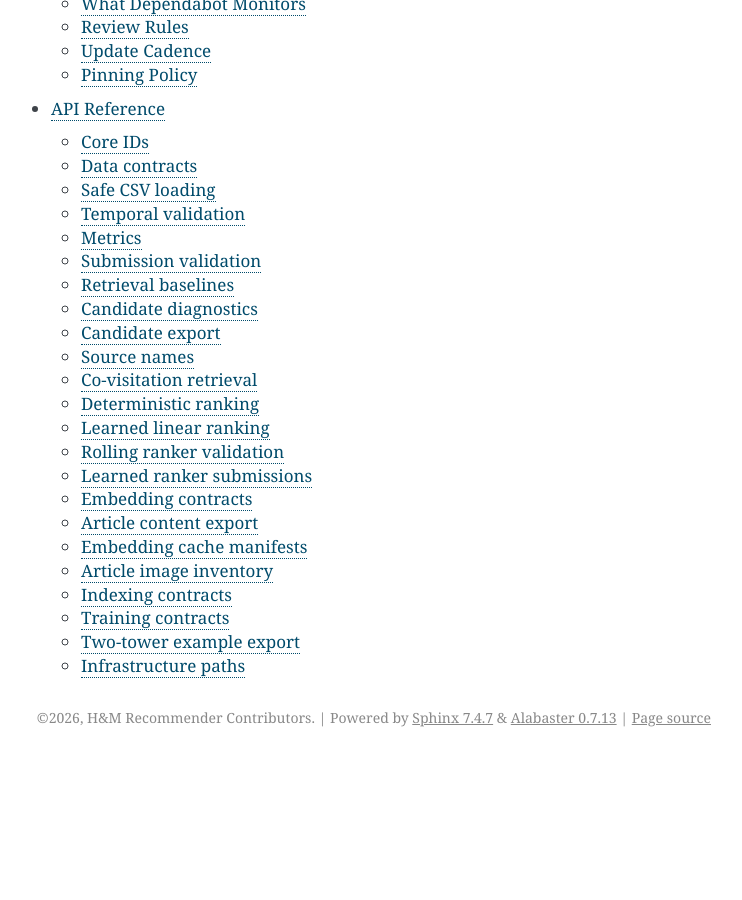
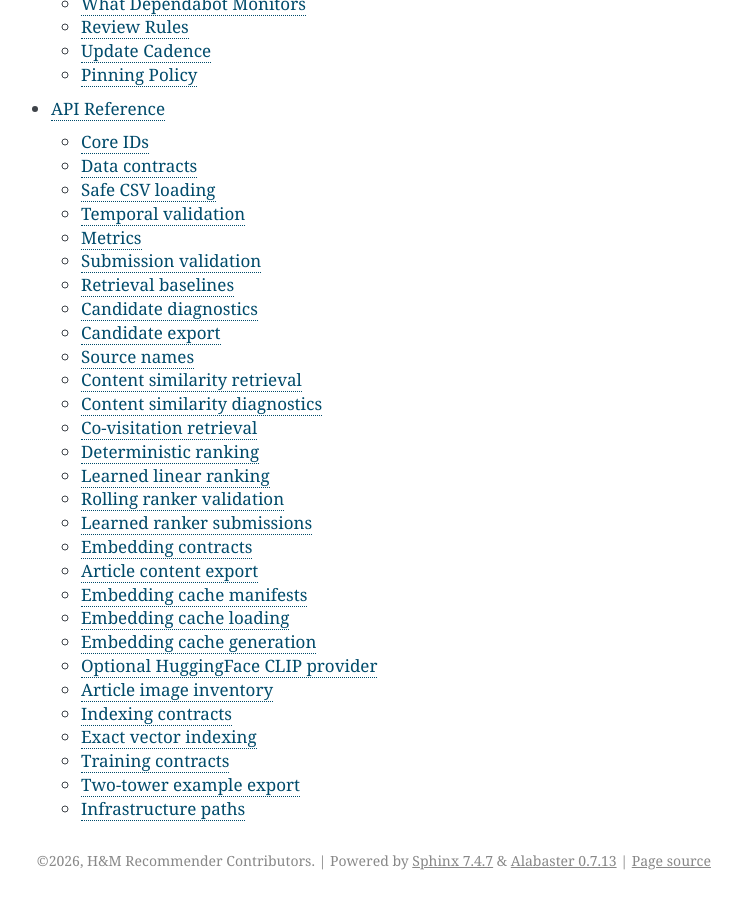
Before and after one commit to dfbustosus/hm-two-tower-recsys, a Sphinx documentation site: the page built from docs/index.rst, in a window 1280 px wide and 900 px high, scrolled down 1033 px. Shown: the whole window, without its empty margins (399-1141 px from the left). Built offline with Sphinx 7.4.7, drawn with Linux system fonts in a browser that asks for light colours; before the commit the page ends 1790 px from its top, so only the background shows below that.

```diff
--- a/docs/api.rst
+++ b/docs/api.rst
@@ -61,6 +61,18 @@ Source names
 .. automodule:: hm_recsys.retrieval.source_names
    :members:
 
+Content similarity retrieval
+----------------------------
+
+.. automodule:: hm_recsys.retrieval.content_similarity
+   :members:
+
+Content similarity diagnostics
+------------------------------
+
+.. automodule:: hm_recsys.retrieval.content_similarity_diagnostics
+   :members:
+
 Co-visitation retrieval
 -----------------------
 
@@ -109,6 +121,24 @@ Embedding cache manifests
 .. automodule:: hm_recsys.embeddings.cache_manifest
    :members:
 
+Embedding cache loading
+-----------------------
+
+.. automodule:: hm_recsys.embeddings.cache_io
+   :members:
+
+Embedding cache generation
+--------------------------
+
+.. automodule:: hm_recsys.embeddings.generation
+   :members:
+
+Optional HuggingFace CLIP provider
+----------------------------------
+
+.. automodule:: hm_recsys.embeddings.providers.huggingface_clip
+   :members:
+
 Article image inventory
 -----------------------
 
@@ -119,6 +149,12 @@ Indexing contracts
 ------------------
 
 .. automodule:: hm_recsys.indexing.contracts
+   :members:
+
+Exact vector indexing
+---------------------
+
+.. automodule:: hm_recsys.indexing.exact
    :members:
 
 Training contracts
```
